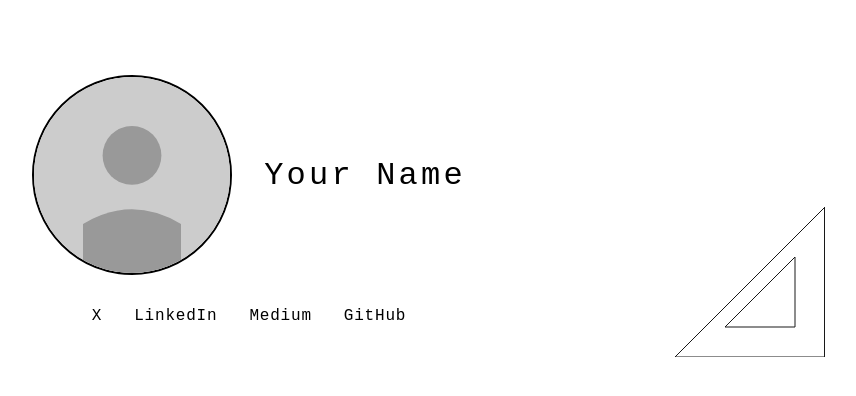
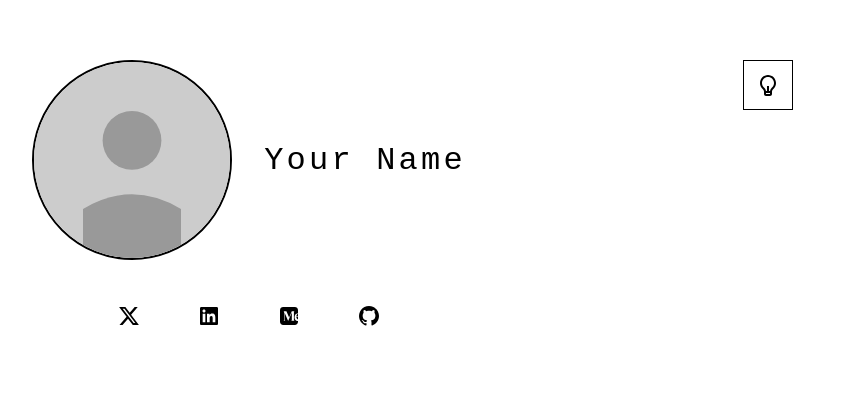
Before and after one commit to varn0/varno, a React (Vite) app: page / in a window 1280 px wide. Shown: the part 200-596 px from the top of the page, without its empty margins (391-1247 px from the left). Built offline with nearby package versions, Linux system fonts and the light colour scheme.

Commit message:
Add theme toggle functionality and update social links in Portfolio component. Introduced @remixicon/react for icons, improved theme management with localStorage, and enhanced styles for better user experience.

```diff
--- a/package.json
+++ b/package.json
@@ -10,7 +10,8 @@
   },
   "dependencies": {
     "react": "^18.3.1",
-    "react-dom": "^18.3.1"
+    "react-dom": "^18.3.1",
+    "@remixicon/react": "^4.2.0"
   },
   "devDependencies": {
     "@types/react": "^18.3.3",
--- a/src/components/Portfolio.tsx
+++ b/src/components/Portfolio.tsx
@@ -1,11 +1,25 @@
 import { useTheme } from '../hooks/useTheme'
 import profilePicture from '../assets/profile.svg'
+import {
+  RiLightbulbLine,
+  RiTwitterXLine,
+  RiTwitterXFill,
+  RiLinkedinBoxLine,
+  RiLinkedinBoxFill,
+  RiMediumLine,
+  RiMediumFill,
+  RiGithubLine,
+  RiGithubFill
+} from '@remixicon/react'
 
 function Portfolio() {
-  useTheme()
+  const { theme, toggleTheme } = useTheme()
 
   return (
     <div className="portfolio">
+      <button className="theme-toggle" onClick={toggleTheme} aria-label="Toggle theme">
+        <RiLightbulbLine size={24} />
+      </button>
       <div className="portfolio-content">
         <div className="profile-section">
           <img
@@ -17,66 +31,60 @@ function Portfolio() {
         </div>
         <div className="social-links">
           <a
-            href="https://x.com/yourusername"
+            href="https://x.com/ajanerom"
             target="_blank"
             rel="noopener noreferrer"
             className="social-link"
+            aria-label="X (Twitter)"
           >
-            X
+            {theme === 'dark' ? (
+              <RiTwitterXLine size={24} />
+            ) : (
+              <RiTwitterXFill size={24} />
+            )}
           </a>
           <a
-            href="https://linkedin.com/in/yourusername"
+            href="https://www.linkedin.com/in/ajanerom-devops"
             target="_blank"
             rel="noopener noreferrer"
             className="social-link"
+            aria-label="LinkedIn"
           >
-            LinkedIn
+            {theme === 'dark' ? (
+              <RiLinkedinBoxLine size={24} />
+            ) : (
+              <RiLinkedinBoxFill size={24} />
+            )}
           </a>
           <a
-            href="https://medium.com/@yourusername"
+            href="https://ajanerom.medium.com/"
             target="_blank"
             rel="noopener noreferrer"
             className="social-link"
+            aria-label="Medium"
           >
-            Medium
+            {theme === 'dark' ? (
+              <RiMediumLine size={24} />
+            ) : (
+              <RiMediumFill size={24} />
+            )}
           </a>
           <a
-            href="https://github.com/yourusername"
+            href="https://github.com/varn0"
             target="_blank"
             rel="noopener noreferrer"
             className="social-link"
+            aria-label="GitHub"
           >
-            GitHub
+            {theme === 'dark' ? (
+              <RiGithubLine size={24} />
+            ) : (
+              <RiGithubFill size={24} />
+            )}
           </a>
         </div>
       </div>
-      <div className="geometric-decoration">
-        <svg width="200" height="200" viewBox="0 0 200 200" className="geometric-svg">
-          <line
-            x1="200" y1="200" x2="200" y2="50"
-            stroke="var(--border-color)"
-            strokeWidth="2"
-            className="thick-segment"
-          />
-          <line
-            x1="200" y1="50" x2="50" y2="200"
-            stroke="var(--border-color)"
-            strokeWidth="1"
-          />
-          <line
-            x1="50" y1="200" x2="200" y2="200"
-            stroke="var(--border-color)"
-            strokeWidth="1"
-          />
-          <polygon
-            points="170,170 170,100 100,170"
-            fill="none"
-            stroke="var(--border-color)"
-            strokeWidth="1"
-            className="triangle-small"
-          />
-        </svg>
-      </div>
+
     </div>
   )
 }
--- a/src/hooks/useTheme.ts
+++ b/src/hooks/useTheme.ts
@@ -2,12 +2,24 @@ import { useState, useEffect } from 'react'
 
 export function useTheme() {
   const [theme, setTheme] = useState<'light' | 'dark'>(() => {
-    // Check system preference
+    // Check localStorage first for manual override
+    const savedTheme = localStorage.getItem('theme') as 'light' | 'dark' | null
+    if (savedTheme) {
+      return savedTheme
+    }
+    // Then check system preference
     if (window.matchMedia && window.matchMedia('(prefers-color-scheme: dark)').matches) {
       return 'dark'
     }
     return 'light'
   })
+
+  const toggleTheme = () => {
+    const newTheme = theme === 'light' ? 'dark' : 'light'
+    setTheme(newTheme)
+    localStorage.setItem('theme', newTheme)
+    document.documentElement.setAttribute('data-theme', newTheme)
+  }
 
   useEffect(() => {
     // Apply initial theme
@@ -16,9 +28,12 @@ export function useTheme() {
     const mediaQuery = window.matchMedia('(prefers-color-scheme: dark)')
 
     const handleChange = (e: MediaQueryListEvent) => {
-      const newTheme = e.matches ? 'dark' : 'light'
-      setTheme(newTheme)
-      document.documentElement.setAttribute('data-theme', newTheme)
+      // Only auto-update if user hasn't manually set a theme
+      if (!localStorage.getItem('theme')) {
+        const newTheme = e.matches ? 'dark' : 'light'
+        setTheme(newTheme)
+        document.documentElement.setAttribute('data-theme', newTheme)
+      }
     }
 
     // Listen for system theme changes
@@ -29,5 +44,5 @@ export function useTheme() {
     }
   }, [theme])
 
-  return theme
+  return { theme, toggleTheme }
 }
--- a/src/styles/App.css
+++ b/src/styles/App.css
@@ -44,6 +44,27 @@ body {
   justify-content: center;
 }
 
+.theme-toggle {
+  position: absolute;
+  top: 2rem;
+  right: 2rem;
+  background: none;
+  border: 1px solid var(--border-color);
+  color: var(--text-color);
+  cursor: pointer;
+  padding: 0.75rem;
+  font-size: 1.5rem;
+  display: flex;
+  align-items: center;
+  justify-content: center;
+  transition: opacity 0.2s ease;
+  z-index: 10;
+}
+
+.theme-toggle:hover {
+  opacity: 0.7;
+}
+
 .portfolio-content {
   display: flex;
   flex-direction: column;
@@ -85,11 +106,32 @@ body {
 }
 
 .social-link {
+  text-decoration: none;
+  transition: opacity 0.2s ease;
+  display: flex;
+  align-items: center;
+  justify-content: center;
+  width: 3rem;
+  height: 3rem;
+  border-radius: 50%;
+}
+
+:root[data-theme="dark"] .social-link {
+  background-color: #ffffff;
+  color: #000000;
+}
+
+:root[data-theme="dark"] .social-link svg {
+  fill: #000000;
+}
+
+:root[data-theme="light"] .social-link {
+  background-color: transparent;
   color: var(--text-color);
-  text-decoration: none;
-  font-size: 1rem;
-  transition: opacity 0.2s ease;
-  letter-spacing: 0.05em;
+}
+
+:root[data-theme="light"] .social-link svg {
+  fill: var(--text-color);
 }
 
 .social-link:hover {
@@ -147,7 +189,15 @@ body {
   }
 
   .social-link {
-    font-size: 0.9rem;
+    width: 2.5rem;
+    height: 2.5rem;
+  }
+
+  .theme-toggle {
+    top: 1rem;
+    right: 1rem;
+    font-size: 1.25rem;
+    padding: 0.5rem;
   }
 
   .geometric-decoration {
```
Also changed, not shown: 1 other file (tests, documents, lock files or other folders).
